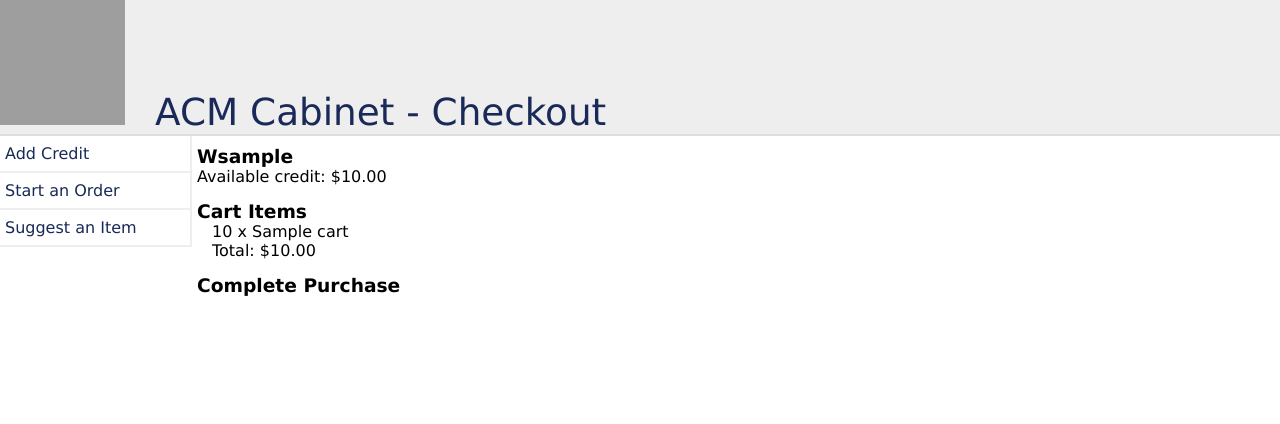
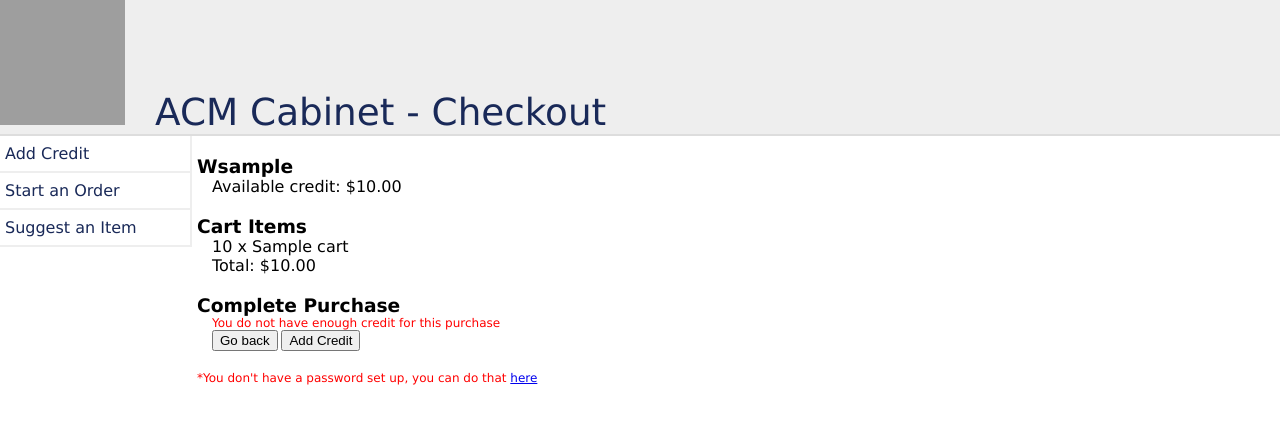
Before and after one commit to emef/ACM, a Django app: template acm/templates/cabinet/checkout.html in a window 1280 px wide. Shown: the top 424 px of the page. Run offline with Django 3.2, Linux system fonts and the light colour scheme; the template is opened without the code that fills it: most values are stand-ins (such as "Sample title", 1, 10 or a date in 2020); grey boxes are pictures that could not be loaded.

Commit message:
order through checkout is finished (not completely tested) besides aesthetics

```diff
--- a/acm/cabinet/models.py
+++ b/acm/cabinet/models.py
@@ -1,12 +1,13 @@
 from django.db import models
 from django.contrib.auth.models import User
+from datetime import date
 
 class UserProfile(models.Model):
 	user = models.ForeignKey(User)
 	credit = models.DecimalField(max_digits=5, decimal_places=2)
 
 	def __unicode__(self):
-		return "W%s" % (self.user.username)
+		return "W%s" % (self.user.user.username)
 
 class Item(models.Model):
 	name = models.CharField(max_length=100)
@@ -23,7 +24,7 @@
 	total = models.DecimalField(max_digits=5, decimal_places=2)
 
 	def __unicode__(self):
-		return "$%.2f - %s" % (self.user.username, date.strftime("%m/%d/%Y"))
+		return "%s - %s" % (self.user.user.username, self.date.strftime("%m/%d/%Y"))
 
 class ReceiptItem(models.Model):
 	receipt = models.ForeignKey(Receipt)
--- a/acm/cabinet/urls.py
+++ b/acm/cabinet/urls.py
@@ -6,4 +6,5 @@
 	(r'^add_credit$', 'add_credit'),
 	(r'^suggest$', 'suggest'),
 	(r'^checkout$', 'checkout'),
+	(r'^receipt$', 'receipt'),
 )
--- a/acm/media/cabinet/base.css
+++ b/acm/media/cabinet/base.css
@@ -36,6 +36,10 @@
 	float: left;
 	max-width: 80%;
 	padding: 10px 5px;
+}
+
+#content > div {
+	padding: 10px 0;
 }
 
 #leftbar {
@@ -107,7 +111,7 @@
 	max-height: 250px;
 }
 
-#wnumber_error {
+.error {
 	font-size:9pt;
 	color: red;
 }
@@ -116,6 +120,8 @@
 	padding: 15px 0;
 }
 
-#checkout_items > div + div {
+.indented {
 	margin-left: 15px;
 }
+
+.fl { float: left }
--- a/acm/media/js/order.js
+++ b/acm/media/js/order.js
@@ -1,6 +1,6 @@
 window.onload = function() {
-	var cart = session_cart || {},
-		total = session_total || 0.0,
+	var cart = {},
+		total = 0.0,
 		items = document.getElementById("items").children,
 		p = /(.+) \(\$([\d.]+)\) ID#(\d+)/,
 		item,m;
@@ -55,9 +55,7 @@
 		d.appendChild(elem);
 	}
 	d.setAttribute("class", "cart_items");
-	console.log(cartDiv);
 	cartDiv.replaceChild(d, cartDiv.children[1]);
-	console.log(total);
 	document.getElementById("cart_total").innerHTML = total.toFixed(2);
 }
 
--- a/acm/templates/cabinet/checkout.html
+++ b/acm/templates/cabinet/checkout.html
@@ -10,21 +10,46 @@
 {% endblock heading %}
 
 {% block content %}
-<div class='title'> W{{ profile.user.username }} </div>
-<div> Available credit: {{ profile.credit|currency }} </div>
+<div>
+	<div class='title'> W{{ profile.user.username }} </div>
+	<div class='indented'> Available credit: {{ profile.credit|currency }} </div>
+</div>
 <div id='checkout_items'>
 	<div class='title'>Cart Items</div>
 	{% for k,v in cart.items %}
-		<div>{{ v.quantity }} x {{ v.name }} </div>
+		<div class='indented'>{{ v.quantity }} x {{ v.name }} </div>
 	{% endfor %}
-	<div>Total: {{ total|currency }} </div>
+	<div class='indented'>Total: {{ total|currency }} </div>
 </div>
-<div class='title'>Complete Purchase</div>
-<form method="post" action=">
-	{% if profile.user.has_usable_password %}
-
-	{% else %}
-		no pass
-	{% endif %}
-</form>
+<div>
+	<div class='title'>Complete Purchase</div>
+	<div class='indented'>
+		{% if can_purchase %}
+			<form method="post" action="">
+				<div>
+					Total: {{ total|currency }}
+				</div>
+				<div>
+				{% if profile.user.has_usable_password == True %}
+					Password: <input type="password" name="password" />
+				{% endif %}
+				</div>
+				<div>
+					<input type='submit' value='complete purchase' />
+				</div>
+			</form>
+		{% else %}
+			<div class='error'>
+				You do not have enough credit for this purchase
+				<div>
+					<a href='order'><button>Go back</button></a>
+					<a href='add_credit'><button>Add Credit</button></a>
+				</div>
+			</div>
+		{% endif %}
+	</div>
+</div>
+<div class='error'>
+	*You don't have a password set up, you can do that <a href='set_password'>here</a>
+</div>
 {% endblock content %}
```
Also changed, not shown: acm/cabinet/lib.py (+24 -0 lines), acm/cabinet/views.py (+27 -5 lines), acm/templates/cabinet/order.html (+3 -8 lines), acm/db/cabinet.db, 11 other files.
